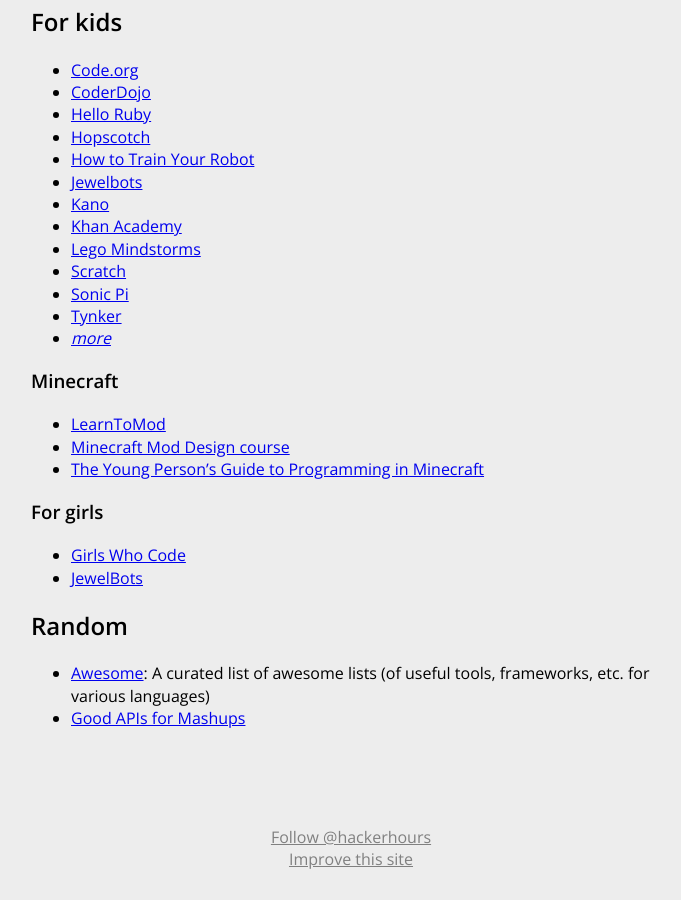
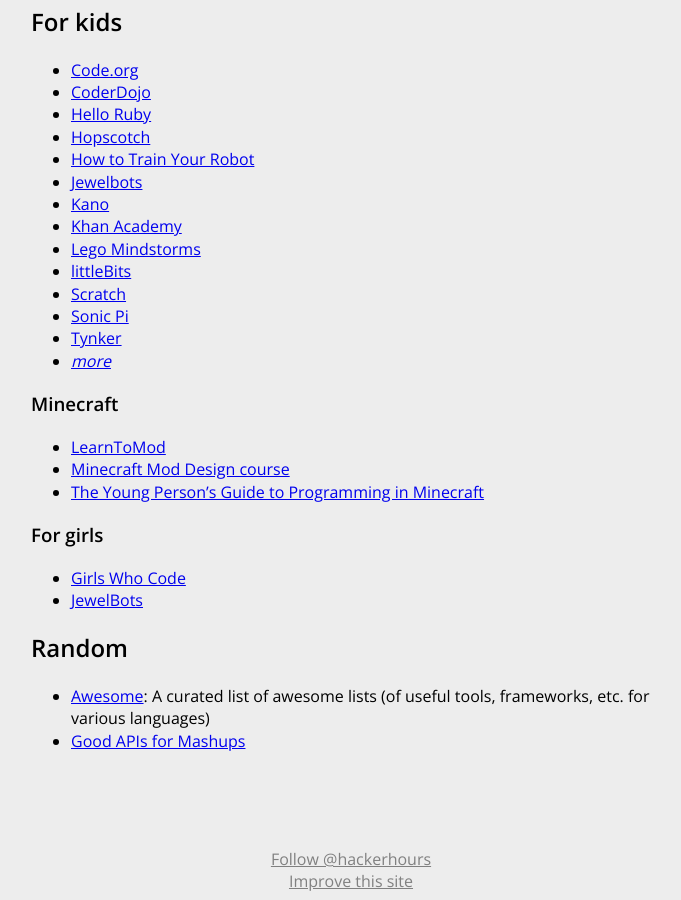
Before and after one commit to HackerHours/hackerhours.org, a Jekyll site: the page built from resources.md, in a window 1280 px wide and 900 px high, scrolled down 3356 px. Shown: the whole window, without its empty margins (289-970 px from the left). Built offline with Jekyll 4.4.1, drawn with Linux system fonts in a browser that asks for light colours; comment, search, counter and statistics services are not loaded.

Commit message:
link to littlebits

```diff
--- a/resources.md
+++ b/resources.md
@@ -140,6 +140,7 @@
 * [Kano](http://us.kano.me/)
 * [Khan Academy](https://www.khanacademy.org/computing/)
 * [Lego Mindstorms](http://mindstorms.lego.com)
+* [littleBits](http://littlebits.cc/)
 * [Scratch](https://scratch.mit.edu/)
 * [Sonic Pi](http://sonic-pi.net/)
 * [Tynker](https://www.tynker.com/)
```
